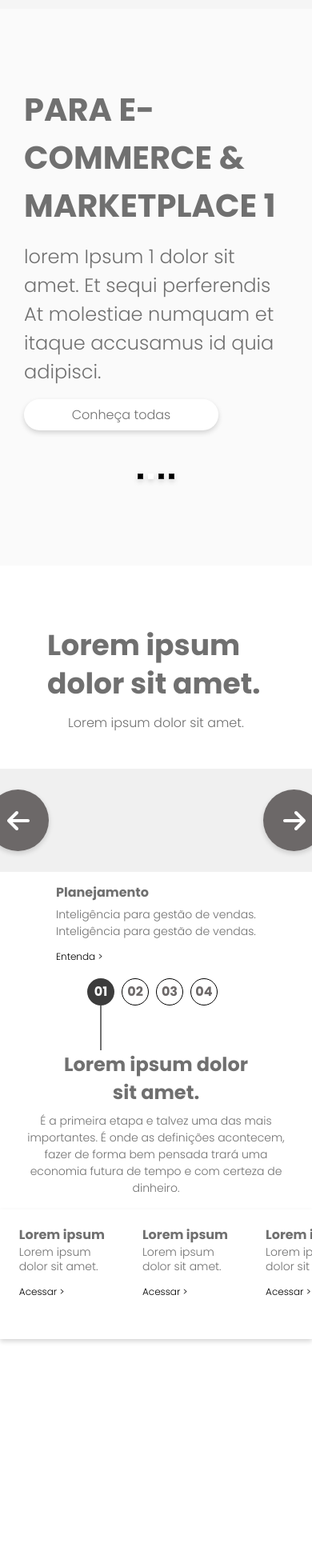
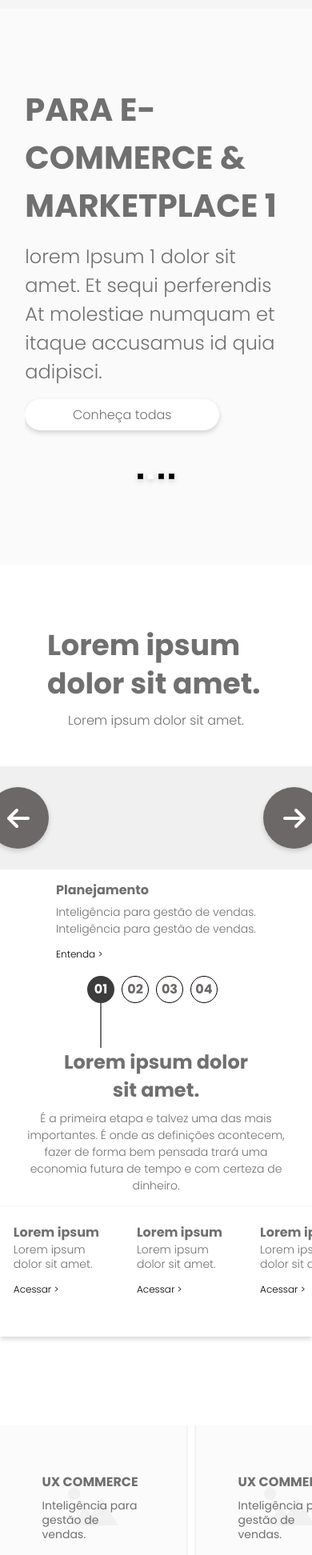
Before and after one commit to PiviaN/ProjetoBlog, a React (Create React App) app: page / in a window 390 px wide. Shown: the part 53-1997 px from the top of the page at 80% size. Before the commit the page ends 1837 px from the top, so only its background shows below. Built offline with nearby package versions, Linux system fonts and the light colour scheme.

Commit message:
cardslist mobile e criando contact

```diff
--- a/src/components/CardsList/CardsList.css
+++ b/src/components/CardsList/CardsList.css
@@ -20,11 +20,171 @@
   .desktop-layout {
     display: none !important;
   }
+
+  .control-card-ux {
+    margin-right: 0.75rem;
+    margin-bottom: 0.5rem;
+  }
+
+  .card-ux {
+    height: 204px;
+    width: 14.563rem;
+    background-image: url(../../../src/assets/card-background.png);
+    box-shadow: 0px 0px 3px #00000029;
+  }
+
+  .card-ux-title {
+    text-transform: uppercase;
+    color: #707070;
+    font-size: 1rem;
+    line-height: 25px;
+    margin-bottom: 8px;
+    width: 8rem;
+    text-align: left;
+    font-weight: bold;
+  }
+
+  .control-card-ux-subtitle {
+    width: 8rem;
+    min-height: 38px;
+  }
+
+  .card-ux-subtitle {
+    font-size: 14px;
+    line-height: 18px;
+    color: #707070;
+    text-align: left;
+  }
+
+  .saiba-mais {
+    background: #ffffff 0% 0% no-repeat padding-box;
+    box-shadow: 0px 3px 6px #00000029;
+    border-radius: 20px;
+    width: 10.875rem;
+    height: 39px;
+    border: none;
+    margin-top: -1.5rem;
+  }
+
+  .saiba-mais:hover {
+    cursor: pointer;
+    opacity: 0.7;
+  }
+
+  .saiba-mais-p {
+    font-weight: 300;
+    font-size: 16px;
+    letter-spacing: 0px;
+    color: #707070;
+  }
+
+  .cards-stretched {
+    overflow-x: auto;
+  }
+
+  .big-card-texts {
+    margin-bottom: 26px;
+    margin-top: 84px;
+  }
+
+  .big-card-title {
+    text-align: center;
+    font-size: 36px;
+    line-height: 48px;
+    color: #707070;
+    font-weight: bold;
+    letter-spacing: 0px;
+    text-align: center;
+  }
+
+  .big-card-subtitle {
+    color: #707070;
+    font-weight: 300;
+    font-size: 16px;
+    line-height: 36px;
+    letter-spacing: 0px;
+    text-align: center;
+    margin-bottom: 26px;
+  }
+
+  .double-triangle {
+    background-image: url(../../assets/double-triangle-bg.png);
+    background-size: cover;
+    background-repeat: no-repeat;
+    background-position-x: -10px;
+    background-position-y: 12px;
+  }
+
+  .double-triangle-title {
+    color: #707070;
+    font-weight: bold;
+    letter-spacing: 0px;
+    font-size: 1rem;
+    line-height: 36px;
+  }
+
+  .control-double-triangle-subtitle {
+    max-width: 322px;
+    min-height: 104px;
+  }
+
+  .control-pt {
+    padding-top: 50px;
+  }
+
+  .big-white-circle {
+    height: 171px;
+    background-color: white;
+    width: 100%;
+    margin-top: 164px;
+    border-radius: 0px 0px 600px 600px;
+    transform: matrix(-1, 0, 0, -1, 0, 0);
+    display: flex;
+    justify-content: center;
+    align-items: flex-end;
+  }
+
+  .small-circle {
+    width: 32px;
+    height: 32px;
+    background-color: #d8d8d8;
+    border-radius: 34px;
+  }
+
+  .big-circle {
+    box-shadow: 0px 3px 6px #00000029;
+    border-radius: 34px;
+    background-color: #6c6868;
+    width: 68px;
+    height: 68px;
+    margin-left: 8px;
+    margin-right: 8px;
+  }
+
+  .circles {
+    margin-bottom: -2.2rem;
+  }
+
+  .control-text-middle-absolute {
+    position: absolute;
+    top: 40px;
+    transform: matrix(-1, 0, 0, -1, 0, 0);
+    max-width: 178px;
+    min-height: 68px;
+  }
+
+  .text-middle-absolute {
+    color: #707070;
+    font-size: 24px;
+    line-height: 35px;
+    letter-spacing: 0px;
+  }
 }
 
 @media (min-width: 1200px) {
   .cards-list {
     margin-top: 96px;
+    margin-bottom: 103px;
   }
 
   .lists-title {
@@ -86,7 +246,7 @@
 
   .saiba-mais:hover {
     cursor: pointer;
-    opacity: 0.8;
+    opacity: 0.7;
   }
 
   .saiba-mais-p {
@@ -180,6 +340,10 @@
 
   .big-card-button:hover {
     cursor: pointer;
-    opacity: 0.8;
+    opacity: 0.7;
+  }
+
+  .mobile-layout {
+    display: none !important;
   }
 }
--- a/src/components/CardsList/CardsList.js
+++ b/src/components/CardsList/CardsList.js
@@ -4,6 +4,7 @@ import placementArea from "../../assets/placement-area.png";
 
 export default function CardsList() {
   return (
+    <>
       <section className="cards-list desktop-layout">
         <div className="container">
           <div className="row">
@@ -115,13 +116,16 @@ export default function CardsList() {
                   </h3>
                   <div className="control-big-card-subtitle2 text-right">
                     <p className="big-card-subtitle2">
-                    É a primeira etapa e talvez uma das mais importantes. É onde
-                    as definições acontecem, fazer de forma bem pensada trará
-                    uma economia futura de tempo e com certeza de dinheiro.
+                      É a primeira etapa e talvez uma das mais importantes. É
+                      onde as definições acontecem, fazer de forma bem pensada
+                      trará uma economia futura de tempo e com certeza de
+                      dinheiro.
                     </p>
                   </div>
                   <div className="d-flex justify-content-end">
-                  <a className="link-info-planning text-right">Entenda &gt;</a>
+                    <a className="link-info-planning text-right">
+                      Entenda &gt;
+                    </a>
                   </div>
                 </div>
               </div>
@@ -190,5 +194,124 @@ export default function CardsList() {
           </div>
         </div>
       </section>
+
+      <section className="cards-list-mobile mobile-layout">
+        <div className="d-flex align-items-center cards-stretched">
+          <div className="d-flex flex-column align-items-center control-card-ux">
+            <div className="card-ux d-flex justify-content-center align-items-center flex-column">
+              <p className="card-ux-title">ux commerce</p>
+              <div className="control-card-ux-subtitle">
+                <p className="card-ux-subtitle">
+                  Inteligência para gestão de vendas.
+                </p>
+              </div>
+            </div>
+            <button className="saiba-mais">
+              <p className="saiba-mais-p">Saiba mais</p>
+            </button>
+          </div>
+          <div className="d-flex flex-column align-items-center control-card-ux">
+            <div className="card-ux d-flex justify-content-center align-items-center flex-column">
+              <p className="card-ux-title">ux commerce</p>
+              <div className="control-card-ux-subtitle">
+                <p className="card-ux-subtitle">
+                  Inteligência para gestão de vendas.
+                </p>
+              </div>
+            </div>
+            <button className="saiba-mais">
+              <p className="saiba-mais-p">Saiba mais</p>
+            </button>
+          </div>
+          <div className="d-flex flex-column align-items-center control-card-ux">
+            <div className="card-ux d-flex justify-content-center align-items-center flex-column">
+              <p className="card-ux-title">ux commerce</p>
+              <div className="control-card-ux-subtitle">
+                <p className="card-ux-subtitle">
+                  Inteligência para gestão de vendas.
+                </p>
+              </div>
+            </div>
+            <button className="saiba-mais">
+              <p className="saiba-mais-p">Saiba mais</p>
+            </button>
+          </div>
+          <div className="d-flex flex-column align-items-center control-card-ux">
+            <div className="card-ux d-flex justify-content-center align-items-center flex-column">
+              <p className="card-ux-title">ux commerce</p>
+              <div className="control-card-ux-subtitle">
+                <p className="card-ux-subtitle">
+                  Inteligência para gestão de vendas.
+                </p>
+              </div>
+            </div>
+            <button className="saiba-mais">
+              <p className="saiba-mais-p">Saiba mais</p>
+            </button>
+          </div>
+          <div className="d-flex flex-column align-items-center control-card-ux">
+            <div className="card-ux d-flex justify-content-center align-items-center flex-column">
+              <p className="card-ux-title">ux commerce</p>
+              <div className="control-card-ux-subtitle">
+                <p className="card-ux-subtitle">
+                  Inteligência para gestão de vendas.
+                </p>
+              </div>
+            </div>
+            <button className="saiba-mais">
+              <p className="saiba-mais-p">Saiba mais</p>
+            </button>
+          </div>
+          <div className="d-flex flex-column align-items-center control-card-ux">
+            <div className="card-ux d-flex justify-content-center align-items-center flex-column">
+              <p className="card-ux-title">ux commerce</p>
+              <div className="control-card-ux-subtitle">
+                <p className="card-ux-subtitle">
+                  Inteligência para gestão de vendas.
+                </p>
+              </div>
+            </div>
+            <button className="saiba-mais">
+              <p className="saiba-mais-p">Saiba mais</p>
+            </button>
+          </div>
+        </div>
+        <div className="d-flex justify-content-center">
+          <div className="big-card-texts">
+            <h1 className="big-card-title">Lorem ipsum dolor sit amet.</h1>
+            <p className="big-card-subtitle">Lorem ipsum dolor sit amet.</p>
+          </div>
+        </div>
+
+        <div className="double-triangle d-flex justify-content-center">
+          <div className="d-flex flex-column control-pt">
+            <h4 className="double-triangle-title text-center">
+              Lorem ipsum dolor sit amet.
+            </h4>
+            <div className="control-double-triangle-subtitle text-center mt-1">
+              <p className="double-triangle-subtitle">
+                É a primeira etapa e talvez uma das mais importantes. É onde as
+                definições acontecem, fazer de forma bem pensada trará uma
+                economia futura de tempo e com certeza de dinheiro.
+              </p>
+            </div>
+            <a className="link-info-planning text-center mt-2">Entenda &gt;</a>
+
+            <div className="big-white-circle">
+              <div className="d-flex justify-content-center align-items-center circles">
+                <span className="small-circle"></span>
+                <span className="big-circle"></span>
+                <span className="small-circle"></span>
+              </div>
+              <div className="control-text-middle-absolute">
+                <p className="text-middle-absolute">
+                  Lorem ipsum dolor sit amet.
+                </p>
+              </div>
+            </div>
+          </div>
+        </div>
+      </section>
+    </>
   );
 }
--- a/src/components/FindOut/FindOut.css
+++ b/src/components/FindOut/FindOut.css
@@ -40,7 +40,7 @@
 
 .button-get-to-know:hover {
   cursor: pointer;
-  opacity: 0.8;
+  opacity: 0.7;
 }
 
 .p-button {
@@ -70,13 +70,13 @@
   background-color: #fff;
 }
 
-@media (max-width: 767.98px) {
+@media (max-width: 1199.98px) {
   .find-out {
     height: 696px !important;
   }
 
   .title {
-    font-size: 40px;
+    font-size: 2.5rem;
     line-height: 60px;
   }
 
@@ -85,26 +85,25 @@
   }
 
   .control-title {
-    max-width: 320px;
+    max-width: 81.42vw;
     min-height: 176px;
   }
 
   .control-description {
-    max-width: 330px;
+    max-width: 83.97vw;
     min-height: 177px;
   }
 
-  .w-auto-mobile {
-    width: auto;
-  }
-
-  .container-mobile {
-    display: flex !important;
-    justify-content: center !important;
+  .no-container-mobile {
+    width: auto !important;
+    padding-left: 0 !important;
+    padding-right: 0 !important;
+    margin-left: 0 !important;
+    margin-right: 0 !important;
   }
 }
 
-@media (min-width: 768px) {
+@media (min-width: 1200px) {
   .title {
     font-size: 66px;
     line-height: 99px;
--- a/src/components/FindOut/FindOut.js
+++ b/src/components/FindOut/FindOut.js
@@ -20,15 +20,15 @@ function FindOut() {
   });
 
   return (
-    <section className="find-out">
+    <section className="find-out d-flex justify-content-center find-out-desktop">
       <div
         id="carouselExampleAutoPlaying"
-        className="carousel slide container w-auto-mobile"
+        className="carousel slide container no-container-mobile"
         data-bs-ride="carousel"
       >
         <div className="carousel-inner">
-          <div className="carousel-item active container">
-            <div className="d-flex flex-column w-100">
+          <div className="carousel-item active no-container-mobile">
+            <div className="d-flex flex-column">
               <div className="control-title">
                 <h1 className="title">para e-commerce & marketplace 1</h1>
               </div>
--- a/src/components/Header/Header.css
+++ b/src/components/Header/Header.css
@@ -54,14 +54,14 @@
   border: 1px solid #707070;
   border-radius: 20px;
   height: 2.5rem;
-  min-width: 12.55vw;
+  width: 15.063rem;
   display: flex;
   align-items: center;
   justify-content: center;
   text-align: center;
   padding: 1.5rem;
   white-space: nowrap;
-  margin-left: 20%;
+  margin-left: 12.5%;
 }
 
 .order-p {
--- a/src/components/Planning/Planing.css
+++ b/src/components/Planning/Planing.css
@@ -120,7 +120,7 @@
 
 .hover-circle:hover {
   cursor: pointer;
-  opacity: 0.8;
+  opacity: 0.7;
 }
 
 @media (max-width: 1199.98px) {
@@ -134,7 +134,6 @@
 
   .control-title-planning {
     max-width: 69.72vw;
-    min-height: 99px;
     margin-bottom: 4px;
     text-align: center;
   }
@@ -251,7 +250,7 @@
     box-shadow: 0px 3px 6px #00000029;
     margin-bottom: 110px;
     width: 100%;
-    padding-left: 120px;
+    padding-left: 106px;
   }
 
   .mini-title {
--- a/src/components/Planning/Planning.js
+++ b/src/components/Planning/Planning.js
@@ -8,7 +8,7 @@ export default function Planning() {
   return (
     <>
       <section className="planning desktop-layout">
-        <div className="container w-auto-mobile">
+        <div className="container">
           <div className="row custom-row">
             <div className="col-6">
               <div className="control-title-planning">
```
Also changed, not shown: src/components/Contact/Contact.js (added, +8 -0 lines), src/assets/double-triangle-bg.png (added), src/components/Contact/Contact.css (added). Lines whose indentation alone changed are shown as unchanged.
